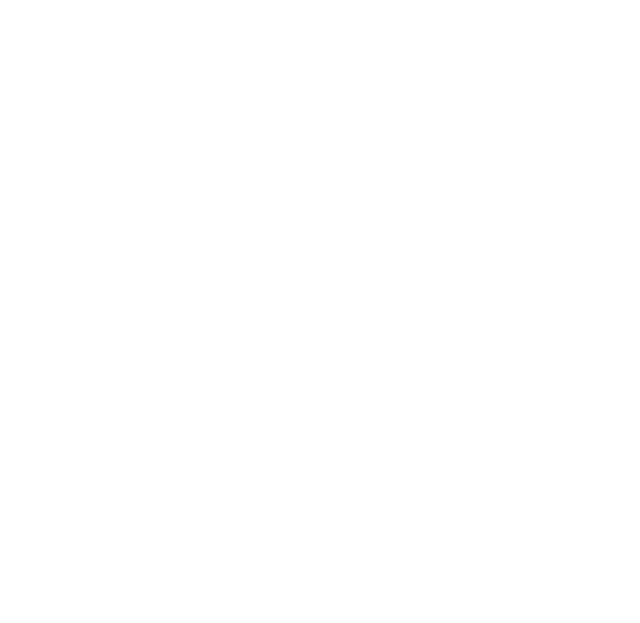
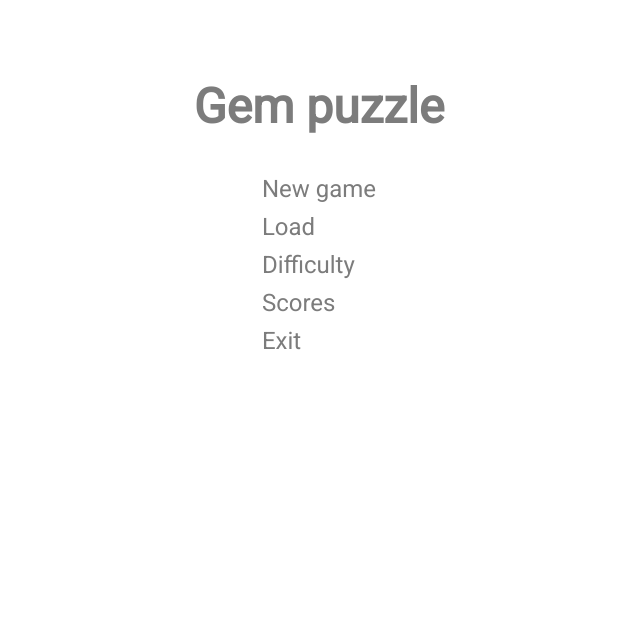
Before and after one commit to tarasdemidovich1995/game-puzzle, a website built with webpack: page index.html in a window 1280 px wide. Shown: the whole page, without its empty margins (321-961 px from the left). Built offline with nearby package versions, Linux system fonts and the light colour scheme.

Commit message:
feat: add menu and simple menu interface

```diff
--- a/index.html
+++ b/index.html
@@ -5,13 +5,13 @@
     <meta charset="UTF-8">
     <meta name="viewport" content="width=device-width, initial-scale=1.0">
     <title>Document</title>
-    <link href="https://fonts.googleapis.com/css2?family=Press+Start+2P&display=swap" rel="stylesheet">
+    <link href="https://fonts.googleapis.com/css2?family=Roboto&display=swap" rel="stylesheet">
     <link rel="stylesheet" href="./style.css">
     <script src="main.js" type="module"></script>
 </head>
 
 <body>
-    <div id="container" class="container"></div>
+
 </body>
 
 </html>
--- a/main.js
+++ b/main.js
@@ -2,13 +2,25 @@
 import Game from './scripts/game.js';
 import View from './scripts/view.js';
 import Controller from './scripts/controller.js';
+import Menu from './scripts/menu.js';
+
+const body = document.querySelector('body');
+const container = document.createElement('div');
+container.classList.add('container');
+body.append(container)
+
+const menu = new Menu(container);
+window.menu = menu;
 
 const game = new Game();
 window.game = game;
 
-const container = document.getElementById('container');
 const view = new View(container, 808, 608);
 window.view = view;
 
-const controller = new Controller(game, view);
+const controller = new Controller(game, view, menu);
 window.controller = controller;
+
+window.onload = () => {
+  menu.openMainMenu();
+};
--- a/scripts/controller.js
+++ b/scripts/controller.js
@@ -1,17 +1,21 @@
 export default class Controller {
-  constructor(game, view) {
+  constructor(game, view, menu) {
     this.game = game;
     this.view = view;
+    this.menu = menu;
     this.canvas = this.view.canvas;
+    this.container = this.menu.container;
+
     this.timerId = null;
     this.time = 0;
     this.steps = 0;
     this.isPlaying = false;
     this.size = 4;
+    this.name = null;
 
     document.onkeydown = this.handleKeyDown.bind(this);
-
-    this.canvas.onclick = this.handleClick.bind(this);
+    this.container.onclick = this.containerClick.bind(this);
+    this.canvas.onclick = this.canvasClick.bind(this);
     this.canvas.onmousedown = this.handleMouseDown.bind(this);
   }
 
@@ -99,7 +103,7 @@ export default class Controller {
     let isMoving = false;
     let cooldown = true;
 
-    this.canvas.onclick = this.handleClick.bind(this);
+    this.canvas.onclick = this.canvasClick.bind(this);
 
     setTimeout(() => {
       cooldown = false;
@@ -153,7 +157,7 @@ export default class Controller {
     }
   }
 
-  handleClick(event) {
+  canvasClick(event) {
     if (event.offsetX > this.view.playfieldX + this.view.playfieldInnerWidth) return;
     const playfieldX = this.view.playfieldX;
     const playfieldY = this.view.playfieldY;
@@ -216,4 +220,37 @@ export default class Controller {
         break;
     }
   }
+
+  openMainMenu() {
+    this.menu.openMainMenu();
+  }
+
+  openSaveMenu() {
+    this.menu.openSaveMenu();
+  }
+
+  openDifficultyMenu() {
+    this.menu.openDifficultyMenu();
+  }
+
+  openScoresMenu() {
+    this.menu.openScoresMenu();
+  }
+
+  openStartForm() {
+    this.menu.openStartForm();
+  }
+
+  changeDifficulty(target) {
+    const difficulty = target.innerHTML[0];
+    this.difficulty = difficulty;
+    this.openMainMenu();
+  }
+
+  containerClick(event) {
+    const target = event.target;
+    if (!target.hasAttribute('data-action')) return;
+    const action = target.getAttribute('data-action');
+    this[action](target);
+  }
 }
--- /dev/null
+++ b/scripts/menu.js
@@ -0,0 +1,260 @@
+export default class Menu {
+  constructor(container) {
+    this.container = container;
+    this.mainMenuList = [
+      {
+        inner: 'New game',
+        action: 'openStartForm'
+      },
+      {
+        inner: 'Load',
+        action: 'openSaveMenu'
+      },
+      {
+        inner: 'Difficulty',
+        action: 'openDifficultyMenu'
+      },
+      {
+        inner: 'Scores',
+        action: 'openScoresMenu'
+      },
+      {
+        inner: 'Exit',
+        action: 'exit'
+      }
+    ];
+    this.mainMenu = this.createMainMenu();
+    this.saveList = this.getSaves();
+    this.saveMenu = this.createSaveMenu();
+    this.difficultyList = this.getDifficultiesList();
+    this.difficultyMenu = this.createDifficultyMenu();
+    this.scoresList = this.getScores();
+    this.scoresMenu = this.createScoresMenu();
+    this.button = this.createBackButton();
+    this.form = this.createForm();
+    this.headline = this.createHeadline();
+    this.submit = this.form.querySelector('[type=submit]');
+  }
+
+  createMainMenu() {
+    const list = document.createElement('ul');
+    list.classList.add('menu');
+    for (let i = 0; i < this.mainMenuList.length; i++) {
+      const li = document.createElement('li');
+      li.classList.add('menu__item');
+      li.setAttribute('data-action', this.mainMenuList[i].action);
+      li.innerHTML = this.mainMenuList[i].inner;
+      list.append(li);
+    }
+    return list;
+  }
+
+  // eslint-disable-next-line class-methods-use-this
+  getSaves() {
+    // const list = JSON.parse(localStorage.getItem('gamePuzzleSaves'));
+    const list = [
+      {
+        name: 'Taras',
+        size: 4,
+        playfield: [
+          [1, 2, 3, 4],
+          [5, 6, 7, 8],
+          [9, 10, 11, 12],
+          [13, 14, 15, 0]
+        ],
+        emptyCoord: '33',
+        isGameOver: false,
+        steps: 20,
+        time: 600,
+        date: '16.07'
+      },
+      {
+        name: 'Taras',
+        size: 4,
+        playfield: [
+          [1, 2, 3, 4],
+          [5, 6, 7, 8],
+          [9, 10, 11, 12],
+          [13, 14, 15, 0]
+        ],
+        emptyCoord: '33',
+        isGameOver: false,
+        steps: 20,
+        time: 600,
+        date: '13.07'
+      },
+      {
+        name: 'Taras',
+        size: 4,
+        playfield: [
+          [1, 2, 3, 4],
+          [5, 6, 7, 8],
+          [9, 10, 11, 12],
+          [13, 14, 15, 0]
+        ],
+        emptyCoord: '33',
+        isGameOver: false,
+        steps: 20,
+        time: 600,
+        date: '18.07'
+      }
+    ];
+    return list;
+  }
+
+  createSaveMenu() {
+    const list = document.createElement('ul');
+    list.classList.add('menu');
+    for (let i = 0; i < this.saveList.length; i++) {
+      const li = document.createElement('li');
+      const { name, size, date } = this.saveList[i];
+      li.classList.add('menu__item');
+      li.setAttribute('data-action', 'loadSave');
+      li.innerHTML = `Name: ${name}  size: ${size}x${size}  date: ${date}`;
+      list.append(li);
+    }
+    return list;
+  }
+
+  // eslint-disable-next-line class-methods-use-this
+  getDifficultiesList() {
+    const list = [];
+    for (let i = 3; i <= 8; i++) {
+      list.push(`${i}x${i}`);
+    }
+    return list;
+  }
+
+  createDifficultyMenu() {
+    const list = document.createElement('ul');
+    list.classList.add('menu');
+    for (let i = 0; i < this.difficultyList.length; i++) {
+      const li = document.createElement('li');
+      li.classList.add('menu__item');
+      li.setAttribute('data-action', 'changeDifficulty');
+      li.innerHTML = this.difficultyList[i];
+      list.append(li);
+    }
+    return list;
+  }
+
+  // eslint-disable-next-line class-methods-use-this
+  getScores() {
+    // const list = JSON.parse(localStorage.getItem('gamePuzzleScores'));
+    const list = [
+      {
+        name: 'Taras',
+        size: 4,
+        steps: 20,
+        time: 600
+      },
+      {
+        name: 'Ilya',
+        size: 4,
+        steps: 20,
+        time: 600
+      },
+      {
+        name: 'Kesha',
+        size: 4,
+        steps: 20,
+        time: 600
+      }
+    ];
+    return list;
+  }
+
+  createScoresMenu() {
+    const list = document.createElement('ul');
+    list.classList.add('menu');
+    for (let i = 0; i < this.scoresList.length; i++) {
+      const li = document.createElement('li');
+      const {
+        name, size, steps, time
+      } = this.scoresList[i];
+      li.classList.add('menu__item');
+      li.innerHTML = `Name: ${name}  size: ${size}x${size}  steps: ${steps}  time: ${time}`;
+      list.append(li);
+    }
+    return list;
+  }
+
+  // eslint-disable-next-line class-methods-use-this
+  createForm() {
+    const form = document.createElement('form');
+    form.classList.add('form');
+
+    const input = document.createElement('input');
+    input.setAttribute('id', 'name');
+    input.setAttribute('type', 'text');
+
+    const label = document.createElement('label');
+    label.setAttribute('for', 'name');
+    label.innerHTML = 'Write your name, please:';
+
+    const submit = document.createElement('input');
+    submit.setAttribute('type', 'submit');
+    submit.value = 'Start';
+
+    form.append(label, input, submit);
+    return form;
+  }
+
+  // eslint-disable-next-line class-methods-use-this
+  createBackButton() {
+    const button = document.createElement('button');
+    button.classList.add('back-button');
+    button.setAttribute('data-action', 'openMainMenu');
+    button.innerHTML = 'Back';
+    return button;
+  }
+
+  // eslint-disable-next-line class-methods-use-this
+  createHeadline() {
+    const headline = document.createElement('h1');
+    headline.innerHTML = 'Gem puzzle';
+    return headline;
+  }
+
+  clearContainer() {
+    while (this.container.children.length > 0) {
+      this.container.firstChild.remove();
+    }
+  }
+
+  openMainMenu() {
+    this.clearContainer();
+    this.container.append(this.headline);
+    this.container.append(this.mainMenu);
+  }
+
+  openSaveMenu() {
+    this.clearContainer();
+    this.container.append(this.headline);
+    this.container.append(this.saveMenu);
+    this.container.append(this.button);
+  }
+
+  openDifficultyMenu() {
+    this.clearContainer();
+    this.container.append(this.headline);
+    this.container.append(this.difficultyMenu);
+    this.container.append(this.button);
+  }
+
+  openScoresMenu() {
+    this.clearContainer();
+    this.container.append(this.headline);
+    this.container.append(this.scoresMenu);
+    this.container.append(this.button);
+  }
+
+  openStartForm() {
+    this.clearContainer();
+    this.container.append(this.headline);
+    this.container.append(this.form);
+    this.container.append(this.button);
+  }
+
+  // eslint-disable-next-line class-methods-use-this
+}
--- a/scripts/view.js
+++ b/scripts/view.js
@@ -1,13 +1,12 @@
 export default class View {
-  constructor(elem, width, height) {
-    this.elem = elem;
+  constructor(container, width, height) {
+    this.container = container;
     this.width = width;
     this.height = height;
 
     this.createCanvas();
     this.createPlayfield();
     this.createGamePanel();
-    this.elem.appendChild(this.canvas);
 
     this.loadScreenTimer = null;
   }
@@ -47,10 +46,12 @@ export default class View {
 
     this.context.textAlign = 'start';
     this.context.textBaseline = 'top';
-    this.context.font = '14px "Press Start 2P';
+    this.context.font = '22px "Roboto"';
   }
 
   async setState(size) {
+    this.elem.appendChild(this.canvas);
+
     this.size = size;
     this.imageBorderWidth = 2;
     this.imageWidth = this.playfieldInnerWidth / size;
@@ -127,8 +128,8 @@ export default class View {
       }
 
       this.context.fillStyle = 'black';
-      this.context.fillText('     Please wait,     ', infoX, infoY + 0);
-      this.context.fillText('the images are loading', infoX, infoY + 24);
+      this.context.fillText('         Please wait,     ', infoX + 40, infoY + 0);
+      this.context.fillText('the images are loading', infoX + 40, infoY + 24);
 
       count = count === 3 ? 0 : count + 1;
     }, 300);
--- a/style.css
+++ b/style.css
@@ -1,8 +1,123 @@
+* {
+    box-sizing: border-box;
+}
+
+html {
+    font-family: 'Roboto', sans-serif;
+    font-size: 24px;
+    color: #7c7c7c;
+}
+
 .container {
     max-width: 808px;
     margin: 0 auto;
+    display: flex;
+    flex-direction: column;
+    align-items: center;
+    height: 100vh;
+    position: relative;
+}
+
+h1 {
+    margin-top: 70px;
+    margin-bottom: 0;
+    color: #7c7c7c;
+}
+
+.menu {
+    list-style-type: none;
+    padding: 0;
+    margin: 0;
+    margin-top: 40px;
+    flex-grow: 1;
+}
+
+.form {
+    margin-top: 40px;
+    display: flex;
+    flex-direction: column;
+    flex-grow: 1;
+}
+
+.form input {
+    font-style: inherit;
+    font-size: inherit;
+    color: inherit;
+    margin-top: 20px;
+    height: 40px;
+    width: 300px;
+    text-align: center;
+}
+
+.back-button {
+    height: 40px;
+    width: 300px;
+    margin-bottom: 50px;
+    display: flex;
+    justify-content: center;
+    align-items: center;
+    background-color: white;
+    border: 1px solid #7c7c7c;
+    color: #7c7c7c;
+    font-family: inherit;
+    font-size: inherit;
+    cursor: pointer;
+}
+
+.menu__item {
+    cursor: pointer;
+    position: relative;
+}
+
+.menu__item:not(:first-child) {
+    margin-top: 10px;
+}
+
+.menu__item::before {
+    content: '';
+    width: 0;
+    height: 0;
+    display: none;
+    background: linear-gradient();
+    border: 10px solid #7c7c7c;
+    border-top-width: 0;
+    border-left-color: transparent;
+    border-right-color: transparent;
+    border-bottom-width: 20px;
+    position: absolute;
+    top: 50%;
+    left: -30px;
+    transform: translate(-50%, -50%) rotate(90deg);
+    z-index: 3;
+}
+
+.menu__item::after {
+    content: '';
+    width: 0;
+    height: 0;
+    display: none;
+    background: linear-gradient();
+    border: 10px solid #7c7c7c;
+    border-top-width: 0;
+    border-left-color: transparent;
+    border-right-color: transparent;
+    border-bottom-width: 20px;
+    position: absolute;
+    top: 50%;
+    right: -50px;
+    transform: translate(-50%, -50%) rotate(-90deg);
+    z-index: 5;
+}
+
+.menu__item:hover::before {
+    display: block;
+}
+
+.menu__item:hover::after {
+    display: block;
 }
 
 canvas {
     cursor: pointer;
+    border: 5px solid black;
 }
```
Also changed, not shown: dist/index.html, dist/script.js, dist/style.css.
